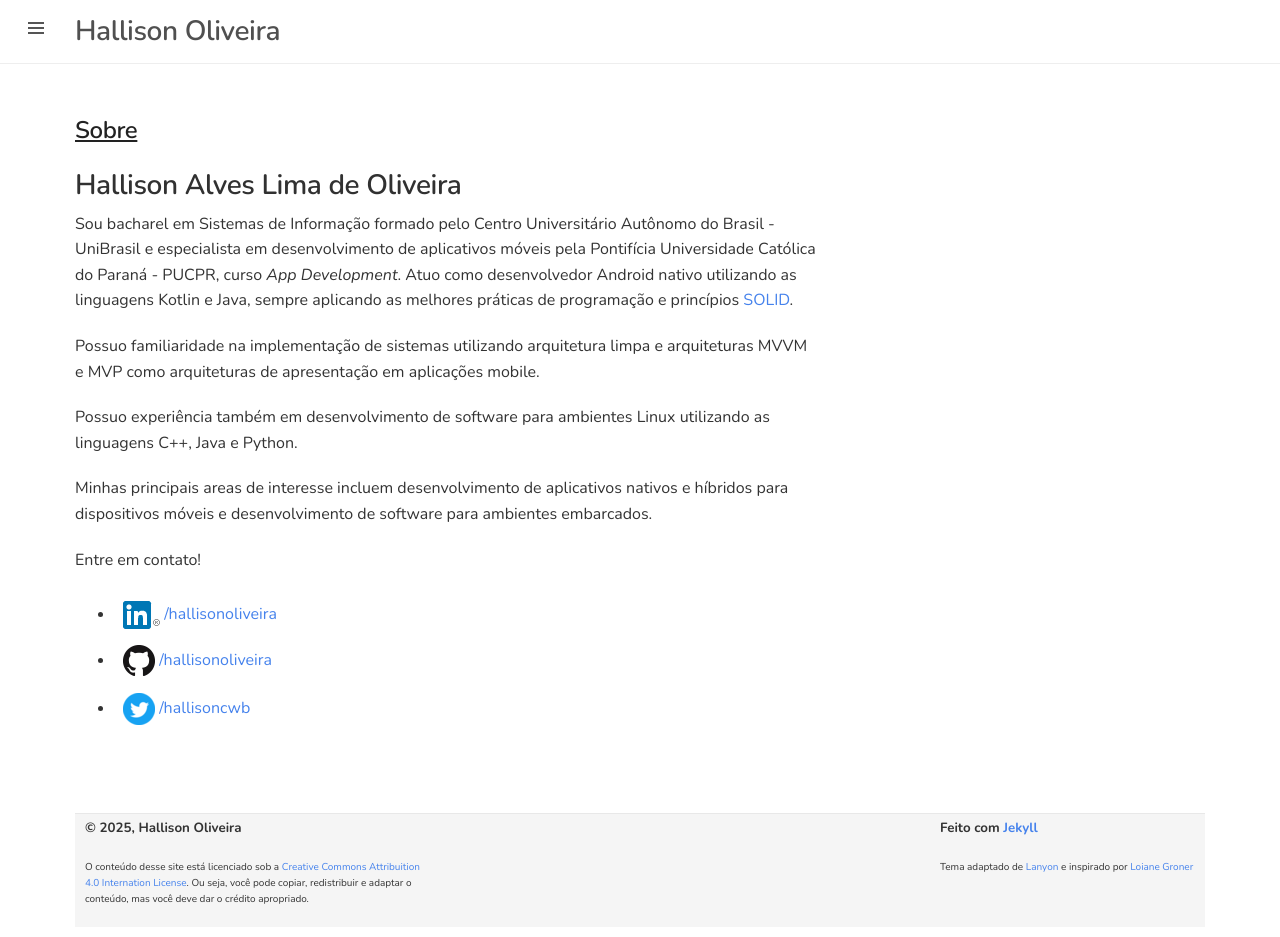
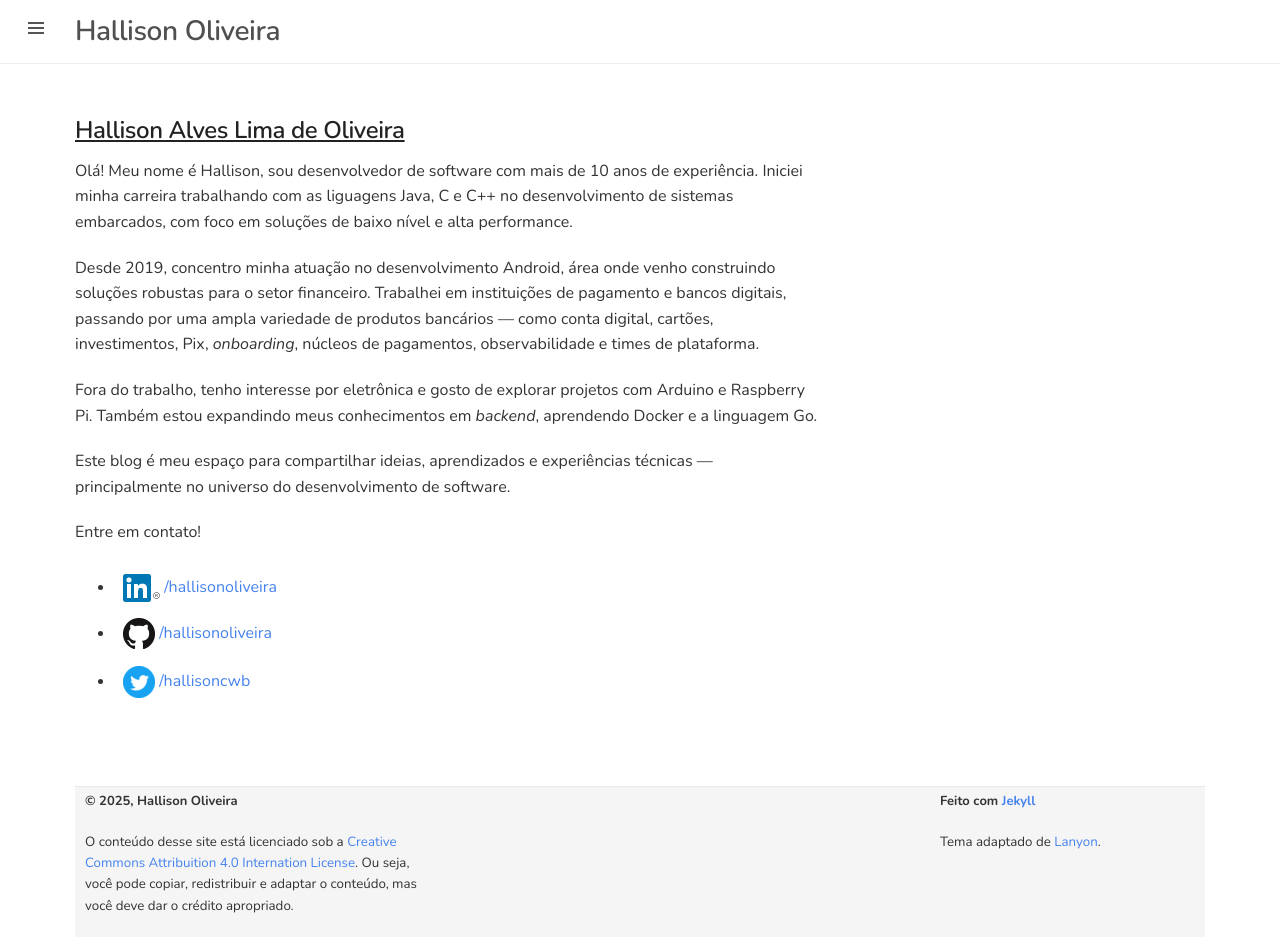
Before and after one commit to hallisonoliveira/hallisonoliveira.github.io, a Jekyll site: the page built from about.md, in a window 1280 px wide. Built offline with Jekyll 4.4.1, drawn with Linux system fonts in a browser that asks for light colours.

Commit message:
updates on about screen

```diff
--- a/_includes/footer.html
+++ b/_includes/footer.html
@@ -15,12 +15,10 @@
             </div>
             <div class="col-sm-3">
                 <p class="footer-content-title">
-                    <b>
-                        Feito com <a href="http://jekyllrb.com/" target="_blank">Jekyll</a>
-                    </b>
+                    <b>Feito com <a href="http://jekyllrb.com/" target="_blank">Jekyll</a></b>
                 </p>
                 <p class="footer-content-text">
-                    Tema adaptado de <a href="http://lanyon.getpoole.com/">Lanyon</a> e inspirado por <a href="https://loiane.com/">Loiane Groner</a>
+                    Tema adaptado de <a href="http://lanyon.getpoole.com/">Lanyon</a>.
                 </p>
             </div>
         </div>
--- a/_sass/_custom.scss
+++ b/_sass/_custom.scss
@@ -24,11 +24,11 @@ footer {
 }
 
 .footer-content-title {
-    font-size: smaller;
+    font-size: small;
 }
 
 .footer-content-text {
-    font-size: x-small
+    font-size: smaller
 }
 
 .intro-text {
--- a/about.md
+++ b/about.md
@@ -1,18 +1,16 @@
 ---
 layout: page
-title: Sobre
+title: Hallison Alves Lima de Oliveira
 permalink: /about/
 footer: true
 ---
-<h3>Hallison Alves Lima de Oliveira</h3>
+Olá! Meu nome é Hallison, sou desenvolvedor de software com mais de 10 anos de experiência. Iniciei minha carreira trabalhando com as liguagens Java, C e C++ no desenvolvimento de sistemas embarcados, com foco em soluções de baixo nível e alta performance.
 
-Sou bacharel em Sistemas de Informação formado pelo Centro Universitário Autônomo do Brasil - UniBrasil e especialista em desenvolvimento de aplicativos móveis pela Pontifícia Universidade Católica do Paraná - PUCPR, curso *App Development*. Atuo como desenvolvedor Android nativo utilizando as linguagens Kotlin e Java, sempre aplicando as melhores práticas de programação e princípios <a href="{{ site.baseurl }}/posts/solid.html">SOLID</a>.
+Desde 2019, concentro minha atuação no desenvolvimento Android, área onde venho construindo soluções robustas para o setor financeiro. Trabalhei em instituições de pagamento e bancos digitais, passando por uma ampla variedade de produtos bancários — como conta digital, cartões, investimentos, Pix, _onboarding_, núcleos de pagamentos, observabilidade e times de plataforma.
 
-Possuo familiaridade na implementação de sistemas utilizando arquitetura limpa e arquiteturas MVVM e MVP como arquiteturas de apresentação em aplicações mobile.
+Fora do trabalho, tenho interesse por eletrônica e gosto de explorar projetos com Arduino e Raspberry Pi. Também estou expandindo meus conhecimentos em _backend_, aprendendo Docker e a linguagem Go.
 
-Possuo experiência também em desenvolvimento de software para ambientes Linux utilizando as linguagens C++, Java e Python.
-
-Minhas principais areas de interesse incluem desenvolvimento de aplicativos nativos e híbridos para dispositivos móveis e desenvolvimento de software para ambientes embarcados.
+Este blog é meu espaço para compartilhar ideias, aprendizados e experiências técnicas — principalmente no universo do desenvolvimento de software.
 
 Entre em contato!
 
```
